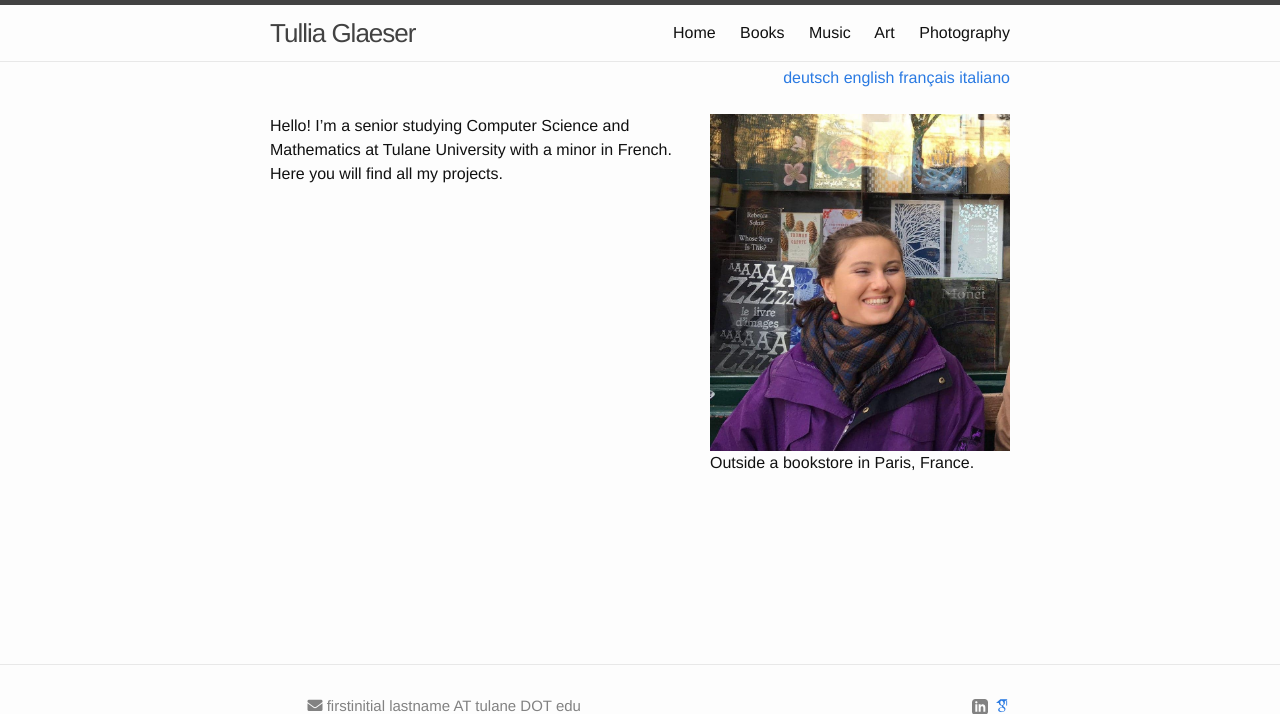
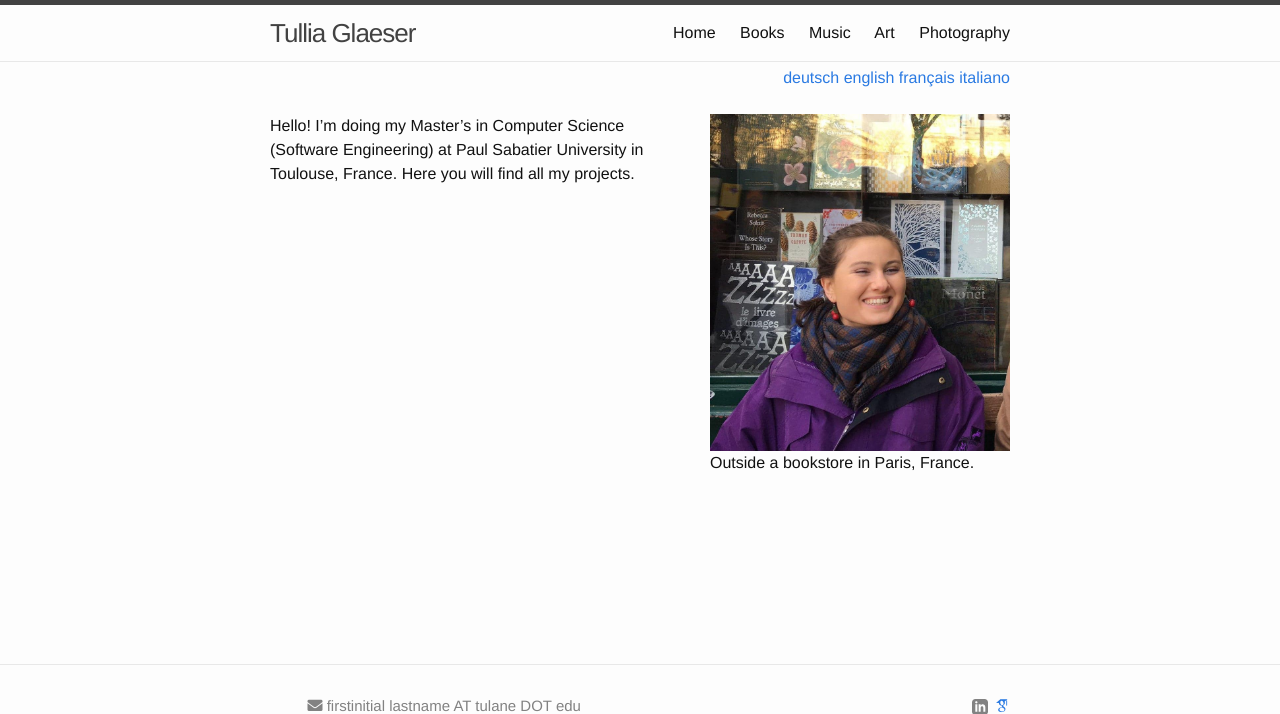
Before and after one commit to tamglaeser/tamglaeser.github.io, a Jekyll site: the page built from index.md, in a window 1280 px wide, cut to the strip 0-714 px from the top of the page. Built offline with Jekyll 4.4.1, drawn with Linux system fonts in a browser that asks for light colours; nearby versions of some CDN libraries; some web fonts are replaced.

Commit message:
book, index, photo update

```diff
--- a/index.md
+++ b/index.md
@@ -11,4 +11,4 @@ order: 1
 <p>Outside a bookstore in Paris, France.</p>
 </div>
 
-Hello! I'm a senior studying Computer Science and Mathematics at Tulane University with a minor in French. Here you will find all my projects.
+Hello! I'm doing my Master's in Computer Science (Software Engineering) at Paul Sabatier University in Toulouse, France. Here you will find all my projects.
```
Also changed, not shown: books.md (+1 -0 lines), index-de.md (+1 -1 lines), index-fr.md (+1 -1 lines), index-it.md (+1 -1 lines), photography.md (+6 -1 lines), 1 other file.
